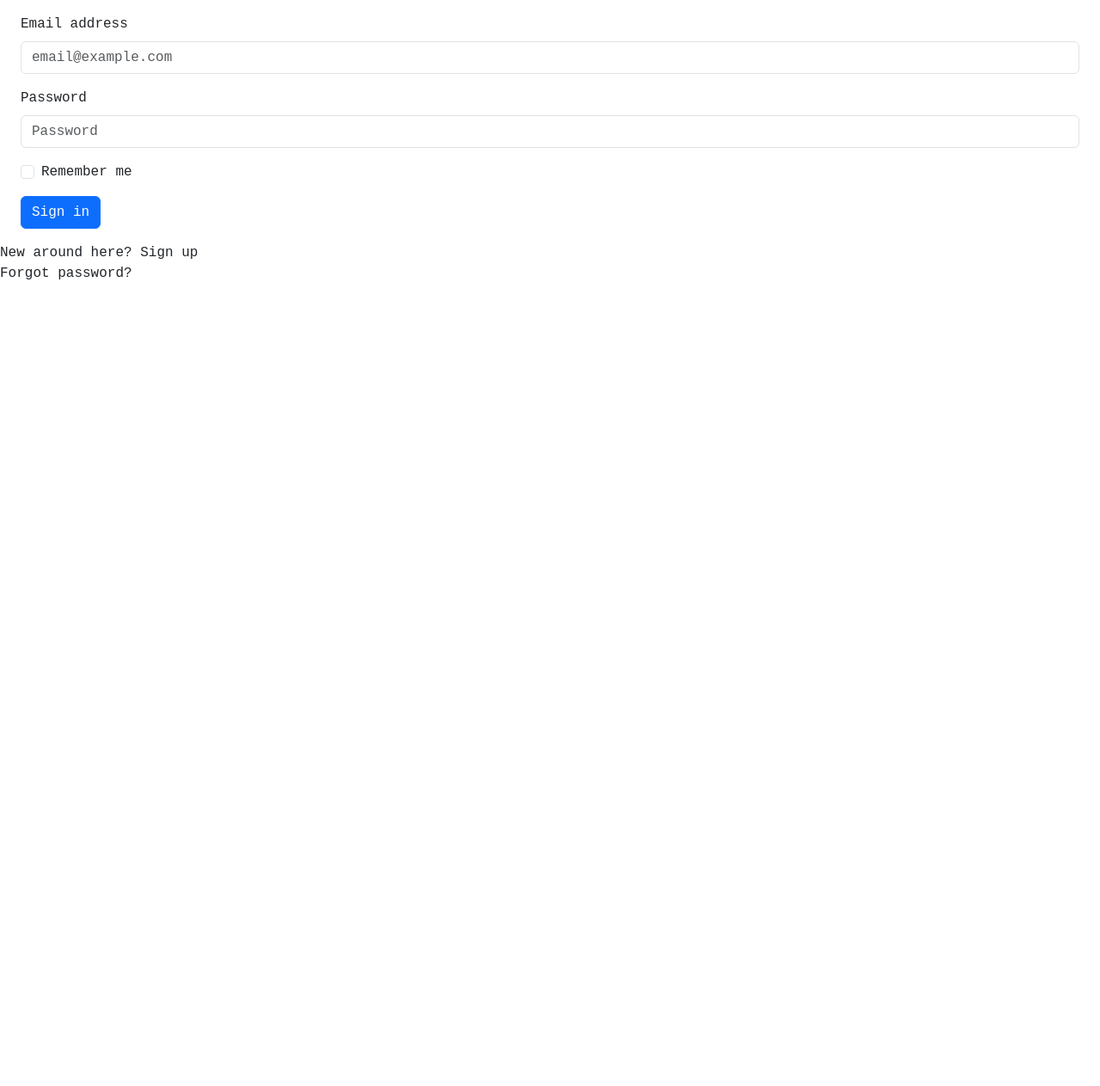
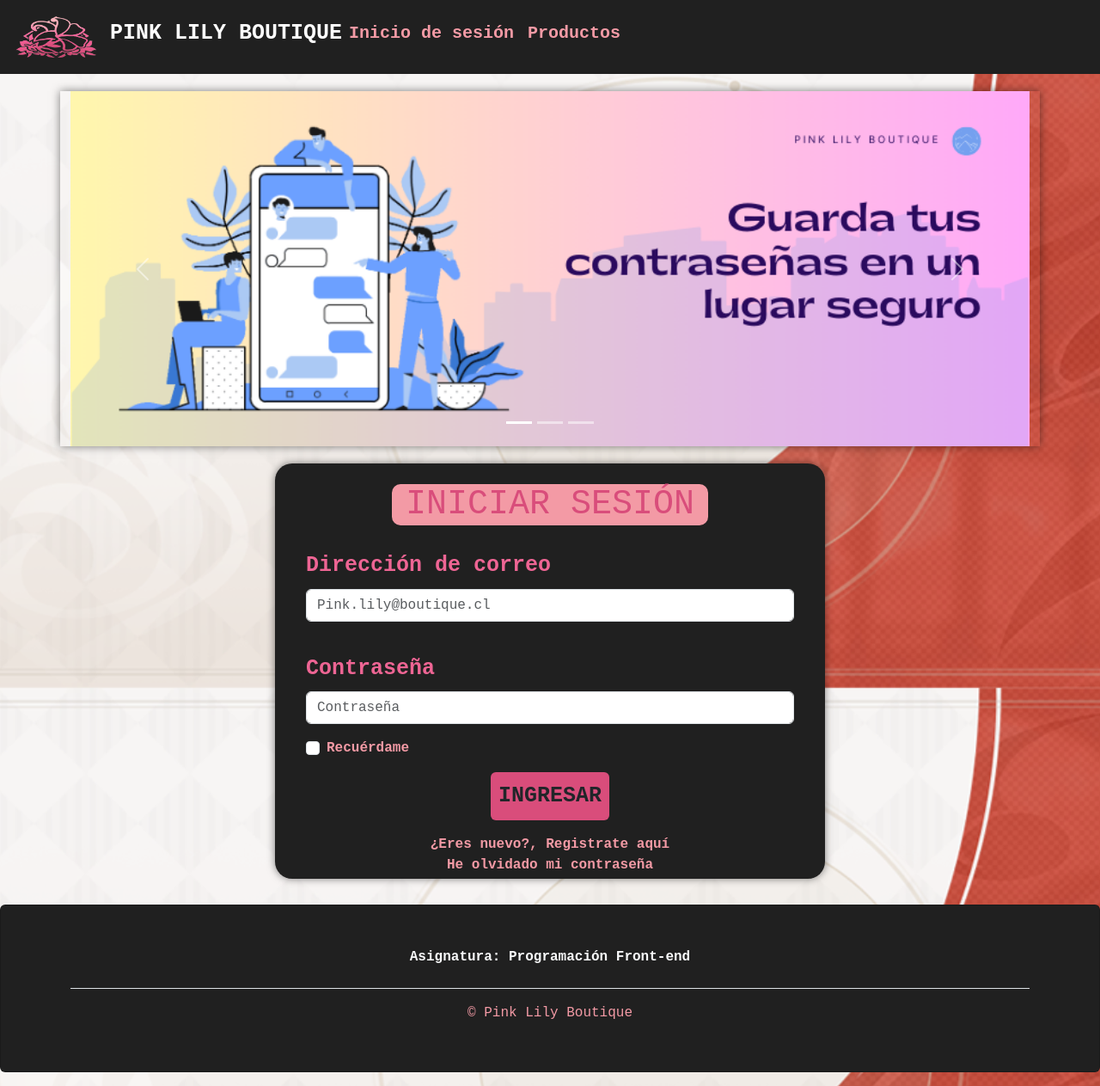
Before and after one commit to Harumelly/Sitio_Pink_Lily_Boutique, a plain HTML site: page iniciar.html in a window 1280 px wide. Shown: the whole page at 86% size. Before the commit the page ends 800 px from the top, so only its background shows below. Drawn offline with nearby package versions, Linux system fonts and the light colour scheme.

Commit message:
INICIAR SESION TERMINADO

```diff
--- a/css/estilo.css
+++ b/css/estilo.css
@@ -10,7 +10,9 @@ h1{
     background-color: #F39AA5;
     border-radius: 10px;
     margin-left: 100px;
-    margin-right: 100px
+    margin-right: 100px;
+    font-weight: bold;
+    margin-bottom: 20px;
 }
 
 #Titulo{
@@ -33,6 +35,7 @@ h1{
     border-radius: 10px;
     text-shadow: 2px 0px 15px #202020;
 }
+
 
 
 #MiMain{
@@ -100,6 +103,39 @@ h1{
     box-shadow: 0px 0px 10px rgba(0, 0, 0, 0.5);
 }
 
+#IniciodeSesion{
+    box-shadow: 0px 0px 10px rgba(0, 0, 0, 0.5);
+    background-color: #202020;
+    margin-bottom: 30px;
+    border-radius: 20px;
+    border: 2px solid #EE6594;
+}
+
+#email{
+    font-size: 25px;
+    font-weight: bold;
+    color: #EE6594;
+    padding-top: 20px;
+}
+
+#TextoInicioS strong:hover{
+    border-radius: 20px;
+    border: 1px solid #3a3a3a;
+    background-color: #3a3a3a;
+    text-decoration: underline;
+}
+
+#BottonIngresar:hover{
+    text-decoration: underline;
+    color: white;
+}
+
+
+
+
+
+
+
 
 @media screen and (max-width:890px){
     #imgCarruzelindex img{
@@ -110,4 +146,9 @@ h1{
         width: 80%;
     }
 
+    #Titulo{
+        font-size: 20px;
+        text-align: center;
+    }
+
 }
--- a/iniciar.html
+++ b/iniciar.html
@@ -4,38 +4,107 @@
     <meta name="Author" content="MCortez"/>
     <meta charset="UTF-8"/>
     <meta name="viewport" content="width=device-width, initial-scale=1.0"/>
-    <title>Bienvenido a Pink</title>
+    <title>Iniciar en Pink</title>
     <link rel="stylesheet" href="css/estilo.css" type="text/css"/>
     <link href="https://cdn.jsdelivr.net/npm/bootstrap@5.3.3/dist/css/bootstrap.min.css" rel="stylesheet" integrity="sha384-QWTKZyjpPEjISv5WaRU9OFeRpok6YctnYmDr5pNlyT2bRjXh0JMhjY6hW+ALEwIH" crossorigin="anonymous"/>
 </head>
-<body>
+<body background="Imagenes/fondo-productos.png" style="background-size:cover; background-repeat: no-repeat; background-attachment: fixed;">
+    <!--    NAVEGADOR      --->
+    <nav class="navbar navbar-expand-lg" id="Navegador" style="background-color: #202020;">
+        <div class="container-fluid">
+            <!--    LOGO      --->
+            <a class="navbar-brand" href="index.html">
+                <img src="Imagenes/Logo_PLB.png" alt="ERROR" width="100" height="60"/>
+            </a>
+            <a class="nav-link text-center" href="index.html"><h5 id="Titulo">PINK LILY BOUTIQUE</h5></a>
+            <!--    BOTTON     --->
+            <button class="navbar-toggler bg-white" type="button" data-bs-toggle="collapse" data-bs-target="#navbarNavAltMarkup" aria-controls="navbarNavAltMarkup" aria-expanded="false" aria-label="Toggle navigation">
+                <span class="navbar-toggler-icon"></span>
+            </button>
+            <!--    NAVEGADORES     --->
+            <div class="collapse navbar-collapse" id="navbarNavAltMarkup">
+                <div class="navbar-nav">
+                    <a class="nav-link text-center" href="iniciar.html"><h5 id="Navbonis">Inicio de sesión</h5></a>
+                    <a class="nav-link text-center" href="galeria.html"><h5 id="Navbonis">Productos</h5></a>
+                </div>
+            </div>
+            <!--    FIN NAVEGADORES     --->
+        </div>
+    </nav>
+    <!--    FIN NAVEGADOR      --->
 
-    <div>
+    <main>
+      <!--    CARRUCEL      --->
+      <div id="CarrucelGaleria" class="container">
+        <div id="carouselExampleIndicators" class="carousel slide">
+          <div class="carousel-indicators">
+            <button type="button" data-bs-target="#carouselExampleIndicators" data-bs-slide-to="0" class="active" aria-current="true" aria-label="Slide 1"></button>
+            <button type="button" data-bs-target="#carouselExampleIndicators" data-bs-slide-to="1" aria-label="Slide 2"></button>
+            <button type="button" data-bs-target="#carouselExampleIndicators" data-bs-slide-to="2" aria-label="Slide 3"></button>
+          </div>
+          <div class="carousel-inner">
+            <div class="carousel-item active">
+              <img src="Imagenes/Carrusel/Iniciar/Foto3.PNG" class="d-block w-100" alt="No encontrado">
+            </div>
+            <div class="carousel-item">
+              <img src="Imagenes/Carrusel/Iniciar/Foto2.PNG" class="d-block w-100" alt="No encontrado">
+            </div>
+            <div class="carousel-item">
+              <img src="Imagenes/Carrusel/Iniciar/Foto1.PNG" class="d-block w-100" alt="No encontrado">
+            </div>
+          </div>
+          <button class="carousel-control-prev" type="button" data-bs-target="#carouselExampleIndicators" data-bs-slide="prev">
+            <span class="carousel-control-prev-icon" aria-hidden="true"></span>
+            <span class="visually-hidden">Previous</span>
+          </button>
+          <button class="carousel-control-next" type="button" data-bs-target="#carouselExampleIndicators" data-bs-slide="next">
+            <span class="carousel-control-next-icon" aria-hidden="true"></span>
+            <span class="visually-hidden">Next</span>
+          </button>
+        </div>
+
+      </div>
+      <!--    FIN CARRUCEL  --->
+      <div class="container border-0 pt-2 pb-1 col-md-6" id="IniciodeSesion">
             <form class="px-4 py-3">
+              <center><h1 class="IniTitulo" style="color: #D94D7B;">INICIAR SESIÓN</h1></center>
               <div class="mb-3">
-            <label for="exampleDropdownFormEmail1" class="form-label">Email address</label>
-            <input type="email" class="form-control" id="exampleDropdownFormEmail1" placeholder="email@example.com">
+                <label for="exampleDropdownFormEmail1" class="form-label" id="email">Dirección de correo</label>
+                <input type="email" class="form-control" id="exampleDropdownFormEmail1" placeholder="Pink.lily@boutique.cl"/>
               </div>
               <div class="mb-3">
-            <label for="exampleDropdownFormPassword1" class="form-label">Password</label>
-            <input type="password" class="form-control" id="exampleDropdownFormPassword1" placeholder="Password">
+                <label for="exampleDropdownFormPassword1" class="form-label" id="email">Contraseña</label>
+                <input type="password" class="form-control" id="exampleDropdownFormPassword1" placeholder="Contraseña" maxlength="12" required minlength="8"/>
               </div>
               <div class="mb-3">
                 <div class="form-check">
                   <input type="checkbox" class="form-check-input" id="dropdownCheck">
-              <label class="form-check-label" for="dropdownCheck">
-                Remember me
+                  <label class="form-check-label" for="dropdownCheck" style="color: #F39AA5;">
+                    <strong>Recuérdame</strong>
                   </label>
                 </div>
               </div>
-          <button type="submit" class="btn btn-primary">Sign in</button>
+              <center><button type="submit" class="btn p-2" style="background-color: #D94D7B;font-size: 25px;"><strong id="BottonIngresar">INGRESAR</strong></button></center>
             </form>
             <div class="dropdown-divider"></div>
-        <a class="dropdown-item" href="#">New around here? Sign up</a>
-        <a class="dropdown-item" href="#">Forgot password?</a>
+            <center><a class="dropdown-item" href="#" style="color: #F39AA5;" id="TextoInicioS"><strong>¿Eres nuevo?, Registrate aquí</strong></a>
+            <a class="dropdown-item" href="#" style="color: #F39AA5;" id="TextoInicioS"><strong>He olvidado mi contraseña</strong></a></center>
       </div>
 
+  </main>
 
+      <!--    FOOTER    --->
+    <center><div class="card mb-3" style="background-color: #202020; color: #F39AA5;">
+        <div class="container">
+            <footer class="py-3 my-4">
+                <ul class="nav justify-content-center border-bottom pb-3 mb-3">
+                    <li class="nav-item"><a href="#" class="nav-link px-2 text-light"><strong>Asignatura: Programación Front-end</strong></a></li>
+                </ul>
+                <p class="text-center">© Pink Lily Boutique</p>
+            </footer>
+        </div>
+    </center></div>
+    <!--    FIN FOOTER    --->
 
     <script src="https://cdn.jsdelivr.net/npm/bootstrap@5.3.3/dist/js/bootstrap.bundle.min.js" integrity="sha384-YvpcrYf0tY3lHB60NNkmXc5s9fDVZLESaAA55NDzOxhy9GkcIdslK1eN7N6jIeHz" crossorigin="anonymous"></script>
 </body>
```
Also changed, not shown: galeria.html (+2 -2 lines), index.html (+3 -3 lines), Imagenes/Carrusel/Iniciar/Foto1.PNG (added), Imagenes/Carrusel/Iniciar/Foto2.PNG (added), Imagenes/Carrusel/Iniciar/Foto3.PNG (added). Lines whose indentation alone changed are shown as unchanged.
